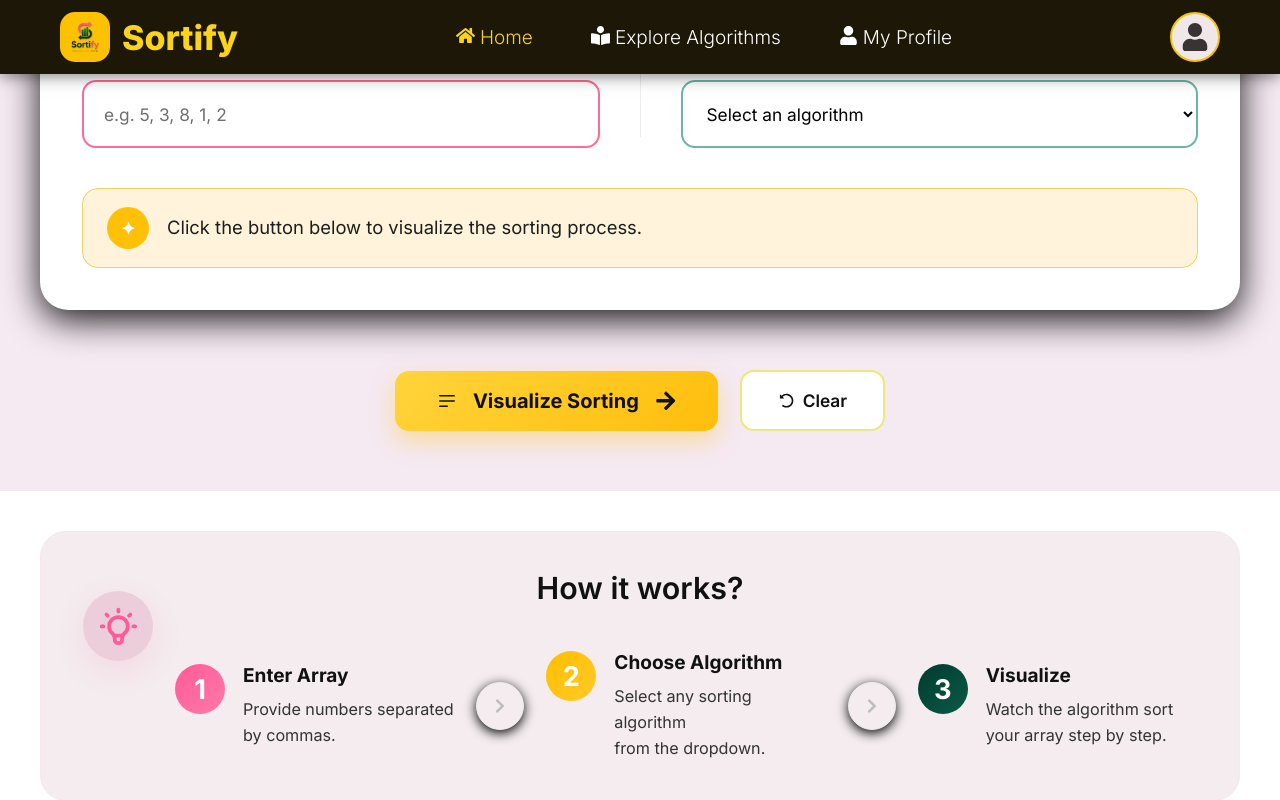
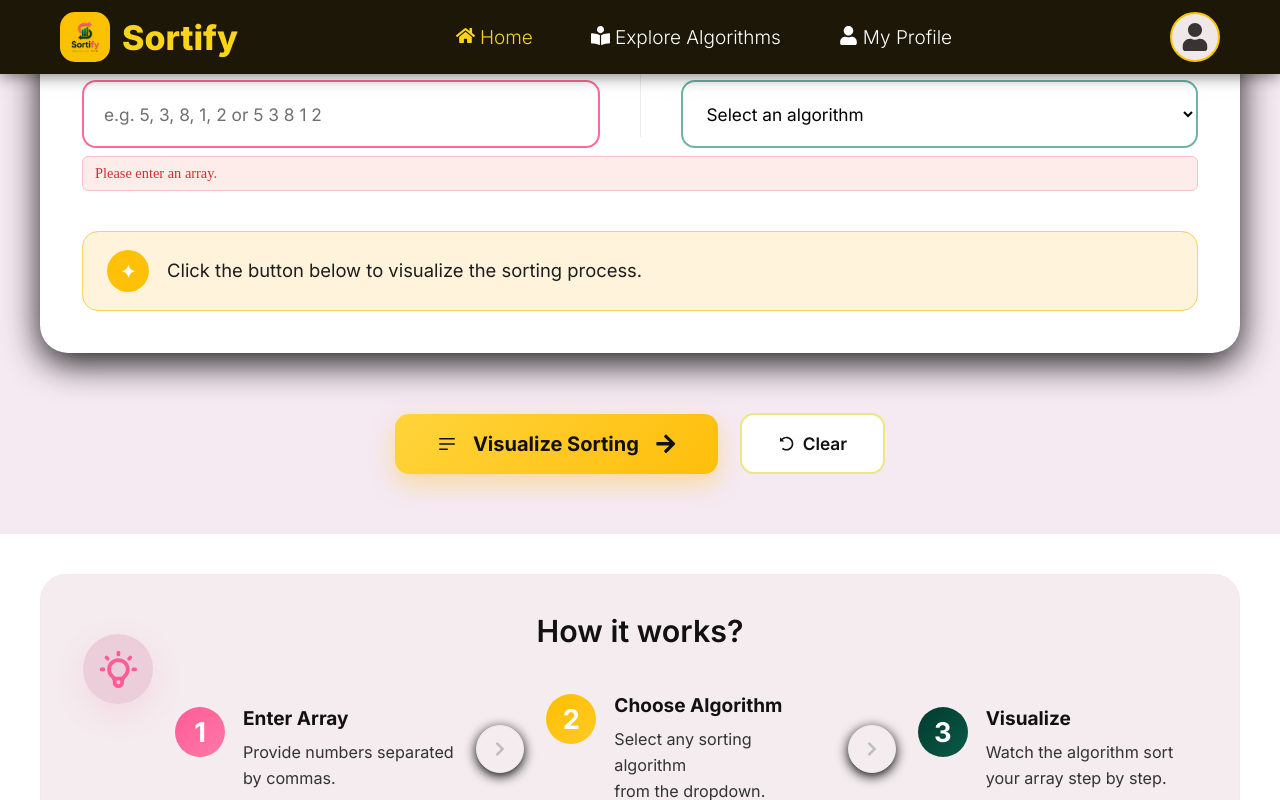
Before and after one commit to TanishaTrivedi123/Sorting-Visualizer, a React (Vite) app in the folder frontend/: page /sorting in a window 1280 px wide. Both pictures are taken after a click on the button "Visualize Sorting". Shown: the part 418-1218 px from the top of the page. Built offline with nearby package versions, Linux system fonts and the light colour scheme.

Commit message:
I have take the input array and algorithm from the user and also applied the validation

```diff
--- a/frontend/src/components/HomePage/Hero/Hero.jsx
+++ b/frontend/src/components/HomePage/Hero/Hero.jsx
@@ -1,10 +1,42 @@
-import React, { useRef } from "react";
+import React, { useRef, useState } from "react";
 import styles from "./Hero.module.css";
-import { FaMagic, FaArrowRight } from "react-icons/fa";
+import { FaArrowRight } from "react-icons/fa";
 import { HiMiniBars3BottomLeft } from "react-icons/hi2";
 import { GiAnticlockwiseRotation } from "react-icons/gi";
 
 const Hero = () => {
+  const [error, setError] = useState("");
+  const inputRef = useRef();
+  const algoRef = useRef();
+
+  // take the input and algo and save it to the redux
+  const handleClick = () => {
+    const input = inputRef.current.value.trim();
+    const algo = algoRef.current.value;
+
+    if (!input) {
+      setError("Please enter an array.");
+      return;
+    }
+
+    if (!algo) {
+      setError("Please select an algorithm.");
+      return;
+    }
+
+    const regex = /^\d+(?:,\s?\d+|\s\d+)*$/;
+
+    if (!regex.test(input)) {
+      setError("Enter valid numbers separated by commas and spaces.");
+      return;
+    }
+
+    const arr = input.split(/,\s?|\s/).map(Number);
+
+    console.log(arr);
+    console.log(algo);
+  };
+
   return (
     <section className={styles.hero}>
       <div className={styles.container}>
@@ -38,9 +70,10 @@ const Hero = () => {
               </p>
 
               <input
+                ref={inputRef}
                 type="text"
                 id="input-array"
-                placeholder="e.g. 5, 3, 8, 1, 2"
+                placeholder="e.g. 5, 3, 8, 1, 2 or 5 3 8 1 2"
                 className={styles.input}
               />
             </div>
@@ -56,16 +89,26 @@ const Hero = () => {
 
               <p className={styles.helperText}>Choose any sorting algorithm</p>
 
-              <select className={styles.select}>
-                <option>Select an algorithm</option>
-                <option>Bubble Sort</option>
-                <option>Selection Sort</option>
-                <option>Insertion Sort</option>
-                <option>Merge Sort</option>
-                <option>Quick Sort</option>
+              <select ref={algoRef} defaultValue="" className={styles.select}>
+                <option value="" disabled>
+                  Select an algorithm
+                </option>
+                <option value="Bubble Sort">Bubble Sort</option>
+                <option value="Selection Sort">Selection Sort</option>
+                <option value="Insertion Sort">Insertion Sort</option>
+                <option value="Merge Sort">Merge Sort</option>
+                <option value="Quick Sort">Quick Sort</option>
               </select>
             </div>
           </div>
+
+          <p
+            className={`${styles.errorMessage} ${
+              error ? styles.showError : ""
+            }`}
+          >
+            {error}
+          </p>
 
           {/* ================= Info Box ================= */}
 
@@ -79,7 +122,7 @@ const Hero = () => {
         {/* ================= Buttons ================= */}
 
         <div className={styles.buttonContainer}>
-          <button className={styles.visualizeBtn}>
+          <button className={styles.visualizeBtn} onClick={handleClick}>
             <HiMiniBars3BottomLeft className={styles.buttonIcon} />
 
             <span>Visualize Sorting</span>
--- a/frontend/src/components/HomePage/Hero/Hero.module.css
+++ b/frontend/src/components/HomePage/Hero/Hero.module.css
@@ -77,6 +77,21 @@
 .inputBox,
 .selectBox {
     flex: 1;
+}
+
+.errorMessage {
+  display: none;
+  margin-top: 8px;
+  padding: 8px 12px;
+  border-radius: 6px;
+  font-size: 0.9rem;
+  color: #d32f2f;
+  background-color: #fdecea;
+  border: 1px solid #f5c2c7;
+}
+
+.showError {
+  display: block;
 }
 
 .divider {
--- a/frontend/src/components/VisualizationPage/ArrayVisualization/ArrayVisualization.module.css
+++ b/frontend/src/components/VisualizationPage/ArrayVisualization/ArrayVisualization.module.css
@@ -31,7 +31,7 @@
     align-items: flex-end;
     gap: 1rem;
 
-    height: 270px;
+    height: 280px;
     padding: 0 2rem;
 
     border-bottom: 2px solid rgba(0, 0, 0, 0.12);
```
